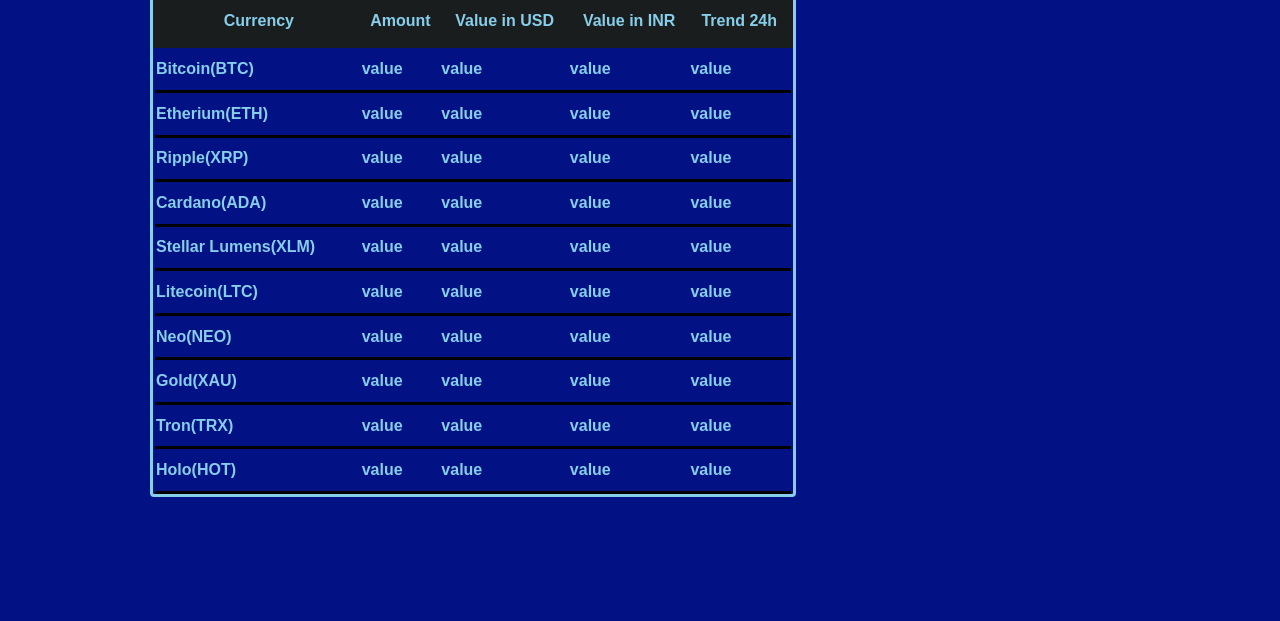
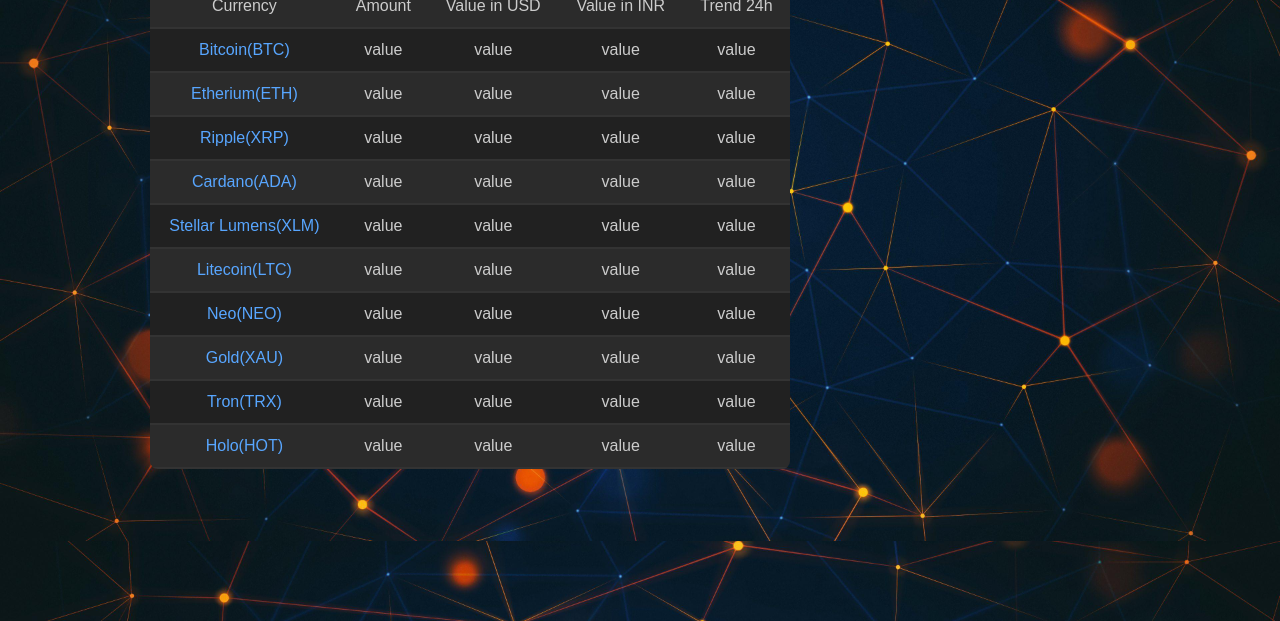
Before and after one commit to AryanRaj1330/Crypto-Tracking-Dashboard, a plain HTML site: page main.html in a window 1280 px wide. Shown: the part 179-800 px from the top of the page. Drawn offline with Linux system fonts and the light colour scheme.

Commit message:
tables fixed

```diff
--- a/main.html
+++ b/main.html
@@ -26,7 +26,6 @@
     <div id="heading">
         <h1>Dashboard</h1>
     </div>
-    <div id="parentTable">
         <div id="table">
             <table id="insideTable">
                 <thead id="crypto">
@@ -113,8 +112,5 @@
                 </tbody>
             </table>
         </div>
-    </div>
-
-
 </body>
 </html>
--- a/style.css
+++ b/style.css
@@ -1,7 +1,7 @@
 *{
     margin:0;
+    padding:0;
     font-family:arial;
-    border:border-box;
 }
 
 #navbar{
@@ -11,7 +11,8 @@
     color:white;
 }
 body{
-    background-color:#021183;
+    background-image:url("395434.jpg");
+    background-size: cover;
 }
 #logo{
     display:flex;
@@ -44,7 +45,9 @@ body{
 }
 
 #searchNAV{
+    padding-left:20px;
     width:90%;
+    padding-top:none;
     border-top-left-radius:4px;
     border-bottom-left-radius:4px;
     font-size:15px;
@@ -70,48 +73,71 @@ body{
 #heading{
     margin-top:30px;
     margin-left:150px;
-    height:80px;
+    font-size:32px;
     color:white;
 }
 
-#parentTable{
-    display:flex;
+
+#table{
+    width:50%;
+    color:#ccc;
+    margin-left:150px;
+    border-radius:8px;
+    overflow:hidden;
+    border:none;
 }
-#table{
-    border:solid;
-    height:500px;
-    width:50%;
-    color:skyblue;
-    margin-left:150px;
-    border-radius:4px;
+
+#insideTable{
+    width:100%;
+    height:100%;
+    border-collapse:collapse;
+    /* border-spacing: 0; */
+    /* box-shadow: 0 4px 8px rgba(0, 0, 0, 0.1); */
+}
+
+#crypto{
+    background-color:#2b2b2b;
+    border-collapse:collapse;
     overflow:hidden;
+    font-weight:bold;
+    text-align:center;
+    border-radius:8px 8px 0 0;
+    /* border:4px solid #1a1d1d; */
 }
 
 .currency{
     cursor:pointer;
+    color: #58a6ff;
 }
+
 .currency:hover{
     color:red;
     text-decoration: underline;
 }
 
-#crypto{
-    background-color:#1a1d1d;
-    height:50px;
-    border:solid red 4px;
-    border-radius:4px;
+tr{
+    padding:10px 15px;
 }
 
-#crypto tr{
-    border:4px solid #1a1d1d;
-    border-radius:10px;
+
+th ,td{
+    padding:12px 15px;
+    text-align:center;
+    font-weight:500;
+    border-bottom:2px solid #333;
+    box-sizing: border-box;
 }
+
+tbody tr:nth-child(even){
+    background-color:#2b2b2b;
+}
+
+tbody tr:nth-child(odd){
+    background-color:#212121;
+}
+
+
 td{
-    font-weight: 550;
-    border-bottom:solid black;
+    font-weight: 500;
+    border-bottom:2px solid #333;
 }
-#insideTable{
-    width:100%;
-    height:100%;
-    border-collapse:collapse;
-}
--- a/test.css
+++ b/test.css
@@ -106,7 +106,7 @@ body {
 }
 
 #table {
-    width: 50%; /* Ensures table takes up 50% of the screen width */
+    width: 50%;
     background-color: #1a1d1d;
     border-radius: 4px;
     overflow: hidden;
@@ -120,9 +120,8 @@ body {
     box-shadow: 0 4px 8px rgba(0, 0, 0, 0.1); /* Subtle shadow */
 }
 
-thead#crypto {
+#crypto {
     background-color: #2b2b2b;
-    color: white;
     font-weight: bold;
     text-align: center;
 }
@@ -153,9 +152,9 @@ td, th {
     font-weight: 500;
 }
 
-tbody tr:hover {
+/* tbody tr:hover {
     background-color: #333333;
-}
+} */
 
 /* Alternate row color for better readability */
 tbody tr:nth-child(even) {
```
